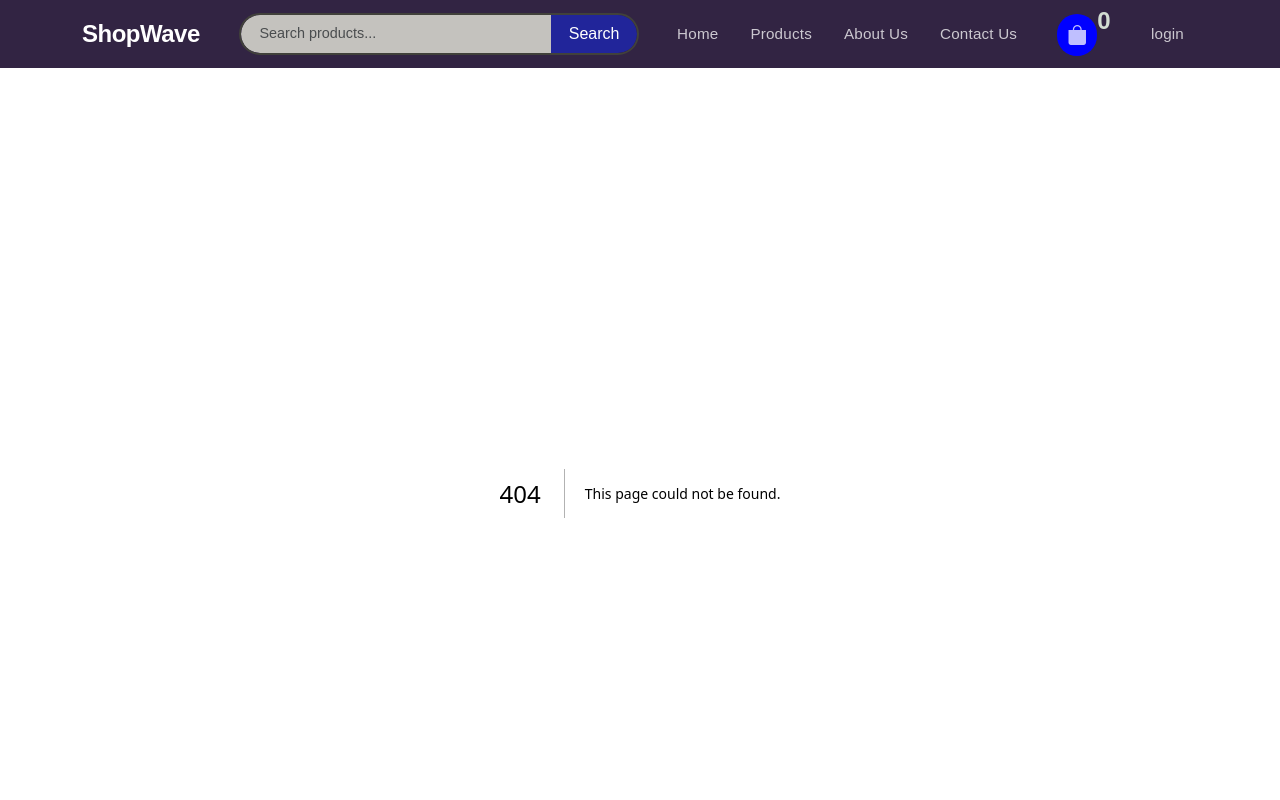
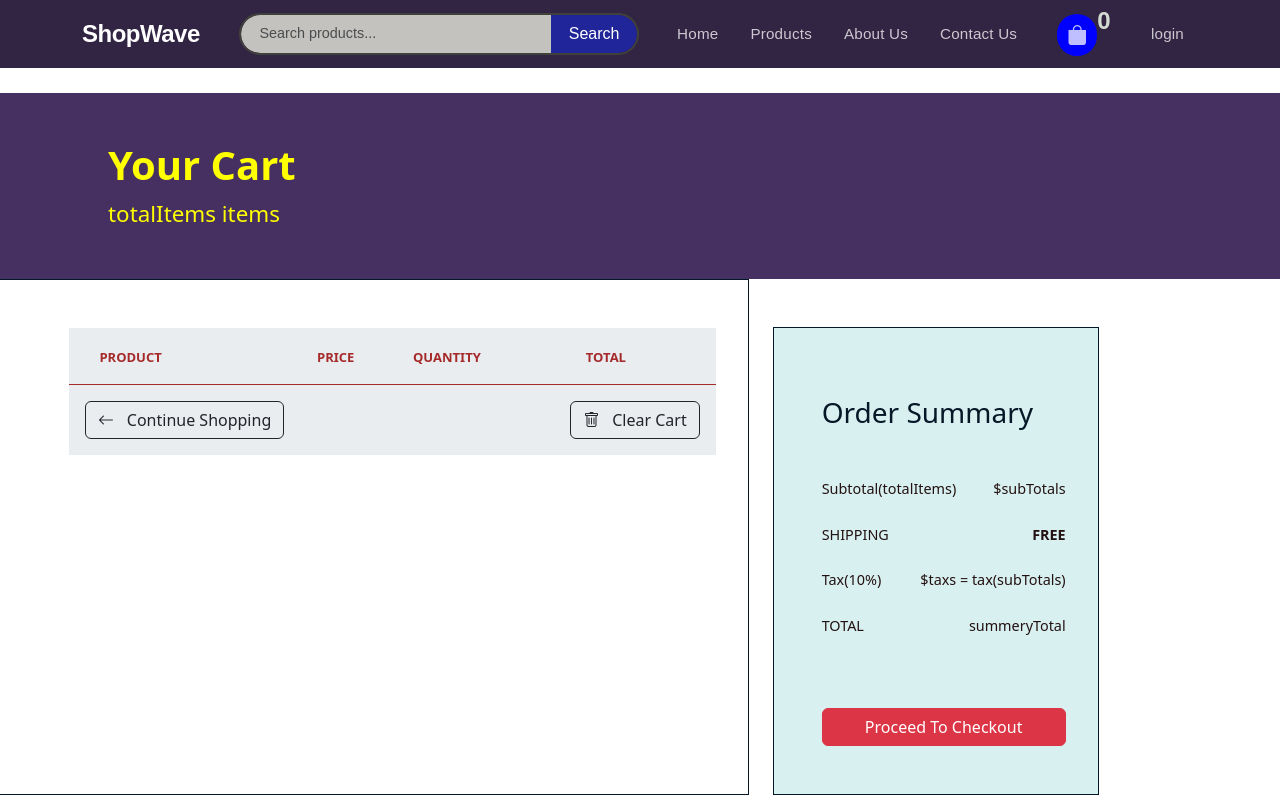
Before and after one commit to RameesAliN/SHOPWAVE-NEXT, a Next.js app: page /cart in a window 1280 px wide. Before the commit this address had no page. Shown: the top 800 px of the page. Built offline with nearby package versions, Linux system fonts and the light colour scheme.

Commit message:
change fake api with supabase api and created cart page layout

```diff
--- /dev/null
+++ b/src/app/cart/page.tsx
@@ -0,0 +1,105 @@
+import React from 'react'
+import Link from 'next/link'
+import '../../style/Cart.css'
+
+function addToCart() {
+  return <>
+    <div className="cart-page">
+
+      <div className="cart-title">
+        <div className="container">
+          <h1 >Your Cart</h1>
+          <p>totalItems items</p>
+        </div>
+      </div>
+
+      <div className="row cart-layout">
+
+        <div className="col-7 cart-product-summary">
+
+          <div className="cart-product-title">
+            <div className="title-product">PRODUCT</div>
+            <div className="title-price">PRICE</div>
+            <div className="title-quantity">QUANTITY</div>
+            <div className="title-total">TOTAL</div>
+          </div>
+          {/* {cart.map((cartprod) => {
+
+            const product = cartprod.products;
+
+            subTotals = subTotal(cartprod.quantity, product.price, subTotals)
+
+            return <div className="cart-product-items">
+              <div className="cart-product-item">
+                <img className="cart-product-image" src={product.image}></img>
+                <div>
+                  <p className="cart-product-category">{product.category.toUpperCase()}</p>
+                  <p className="cart-product-category-description">{product.title}</p>
+                  <button className="cart-product-remove" onClick={()=>dispatch(removeFromCart(cartprod))}  ><i className="bi bi-trash"></i><span>Remove</span></button>
+                </div>
+              </div>
+
+              <div className="cart-product-price">
+                ${product.price}
+              </div>
+
+
+              <div className="d-flex align-items-center">
+                <div className="cart-product-qty">
+
+                  <button className="qty-ctrl-btn" onClick={() => { dispatch(decreaseQuantity(cartprod)) }}>
+                    <i className="bi bi-dash"></i>
+                  </button>
+                  <span className="qty-display">{cartprod.quantity}</span>
+
+                  <button className="qty-ctrl-btn" onClick={() => { dispatch(increaseQuantity(cartprod)) }}>
+                    <i className="bi bi-plus"></i>
+                  </button>
+                </div>
+              </div>
+
+              <div className="cart-product-total">
+                ${total(cartprod.quantity, product.price)}
+              </div>
+
+            </div>
+
+          })} */}
+
+          <div className="cart-product-action">
+            <Link href='/products'>
+              <button type="button" className="btn btn-outline-dark"><i className="bi bi-arrow-left"></i><span>Continue Shopping</span></button>
+            </Link>
+            <button type="button"  className="btn btn-outline-dark"><i className="bi bi-trash"></i><span>Clear Cart</span></button>
+          </div>
+
+        </div> {/*cart product end here*/}
+
+        <div className="col-3 cart-order-summary">
+          <h3 className="mb-5">Order Summary</h3>
+          <div className="order-subtotal">
+            <p>Subtotal(totalItems)</p>
+            <p>$subTotals</p>
+          </div>
+          <div className="order-shipping">
+            <p>SHIPPING</p>
+            <p className="fw-bold">FREE</p>
+          </div>
+          <div className="order-tax">
+            <p>Tax(10%)</p>
+            <p >$taxs = tax(subTotals)</p>
+          </div>
+          <div className="order-total">
+            <p>TOTAL</p>
+            <p >summeryTotal</p>
+          </div>
+          <button type="button" className="btn btn-danger mt-5 mb-5" >Proceed To Checkout</button>
+
+        </div>
+
+      </div>
+    </div>
+  </>
+}
+
+export default addToCart
--- a/src/services/service-base.ts
+++ b/src/services/service-base.ts
@@ -1,3 +1,4 @@
 export default abstract class ServiceBase {
-  static API_URL='https://fakestoreapi.com/products';
+  // static API_URL='https://fakestoreapi.com/products';
+  static SUPABASE_URL = 'https://qzfsrcxoyeogldolkclk.supabase.co';
 }
--- /dev/null
+++ b/src/style/Cart.css
@@ -0,0 +1,194 @@
+* {
+  box-sizing: border-box;
+  /* applies to every element */
+}
+
+p {
+  margin: 0;
+}
+
+/* Title */
+.cart-title {
+  background-color: rgb(70, 48, 97);
+  color: blue;
+  padding: 3rem 6rem;
+}
+
+.cart-title h1 {
+  color: yellow;
+  font-weight: 800;
+}
+
+.cart-title p {
+  font-size: 1.4rem;
+  color: yellow;
+}
+
+/* Layout */
+.cart-layout {
+  font-size: .9rem;
+  color: rgb(5, 24, 40);
+  background-color: white
+}
+
+/* product summery */
+.cart-product-summary {
+  padding: 3rem 2rem 0rem 5rem;
+  border: 1px solid;
+  display: flex;
+  flex-direction: column;
+}
+
+
+.cart-product-title,
+.cart-product-items {
+  display: grid;
+  grid-template-columns: 15rem 6rem 9rem 9rem;
+  border-bottom: 1px solid;
+  font-weight: 600;
+  font-size: small;
+  background-color: rgb(234, 237, 240);
+  color: brown
+}
+
+.cart-product-title div,
+.cart-product-items>div {
+  padding: 1.3rem 1rem 1rem .5rem;
+}
+
+.cart-product-items {
+  background-color: aliceblue;
+  border: none;
+}
+
+.title-product {
+  margin-left: 1.4rem;
+}
+
+.title-price,
+.cart-product-price {
+  display: flex;
+  align-items: center;
+}
+
+.title-quantity,
+.cart-product-quantity {
+  display: flex;
+  align-items: center;
+}
+
+.title-total,
+.cart-product-total {
+  display: flex;
+  align-items: center;
+  margin-left: 1.8rem;
+}
+
+.cart-product-item {
+  display: flex;
+}
+
+.cart-product-image {
+  width: 25%;
+  margin: 0rem 1rem;
+}
+
+.cart-product-category {
+  color: cadetblue;
+  font-weight: 500;
+  font-size: smaller;
+  margin-bottom: 0.3rem;
+}
+
+.cart-product-category-description {
+  color: black;
+  margin-bottom: 0.3rem;
+  display: -webkit-box;
+  -webkit-line-clamp: 2;
+  -webkit-box-orient: vertical;
+  overflow: hidden;
+  overflow-wrap: break-word;
+  white-space: normal;
+}
+
+.cart-product-remove {
+  color: cadetblue;
+  font-size: .8rem;
+  border: none;
+  background-color: aliceblue;
+}
+
+.cart-product-remove span {
+  padding-left: .7rem;
+}
+
+.cart-product-price {
+  color: rgb(118, 20, 20);
+}
+
+.cart-product-qty {
+  color: rgb(118, 20, 20);
+  display: inline-flex;
+  align-items: center;
+  border: 2px solid #e8e8e8;
+  border-radius: 8px;
+  overflow: hidden;
+
+}
+.qty-ctrl-btn {
+  background: none;
+  border: none;
+  width: 2.5rem;
+  font-size: 1rem;
+  cursor: pointer;
+  color: black;
+  display: flex;
+  align-items: center;
+  justify-content: center;
+}
+.qty-ctrl-btn:hover {
+  background:whitesmoke;
+}
+.qty-display {
+  width: 36px;
+  text-align: center;
+  font-weight: 700;
+  font-size: 0.9rem;
+  border-left: 1px solid #e8e8e8;
+  border-right: 1px solid #e8e8e8;
+  height: 34px;
+  line-height: 34px;
+}
+
+.cart-product-action {
+  padding: 1rem;
+  display: flex;
+  justify-content: space-between;
+  background-color: rgb(234, 237, 240);
+}
+
+.cart-product-action span {
+  margin-left: .8rem;
+  font-weight: 500;
+}
+
+/* cart order summary */
+.cart-order-summary {
+  background-color:rgb(216, 240, 240);
+  padding: 4.3rem 2rem 0rem 3rem;
+  border: 1px solid;
+  display: flex;
+  flex-direction: column;
+  margin-left: 1.5rem;
+  margin-top: 3rem;
+}
+.order-subtotal,
+.order-shipping,
+.order-tax,
+.order-total{
+  display: flex;
+  justify-content: space-between;
+  margin-bottom: 1.5rem;
+  color: rgb(36, 17, 17);
+  font-weight: 500;
+}
```
Also changed, not shown: src/app/products/page.tsx (+0 -11 lines), src/component/products/AddToCartButton.tsx (added, +15 -0 lines), src/component/products/productCard/ProductCard.tsx (+2 -7 lines), src/services/product-services.ts (+19 -11 lines).
